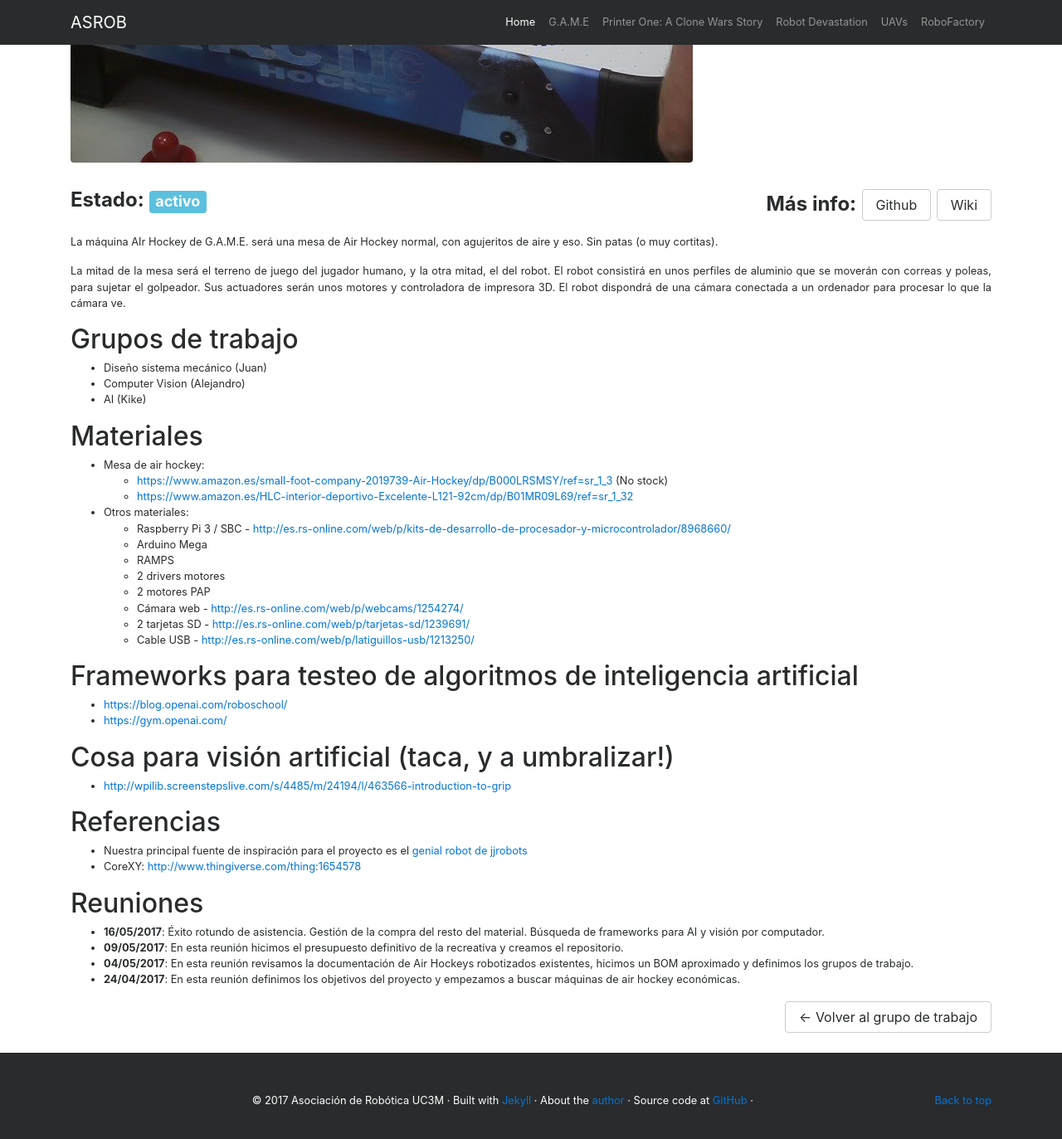
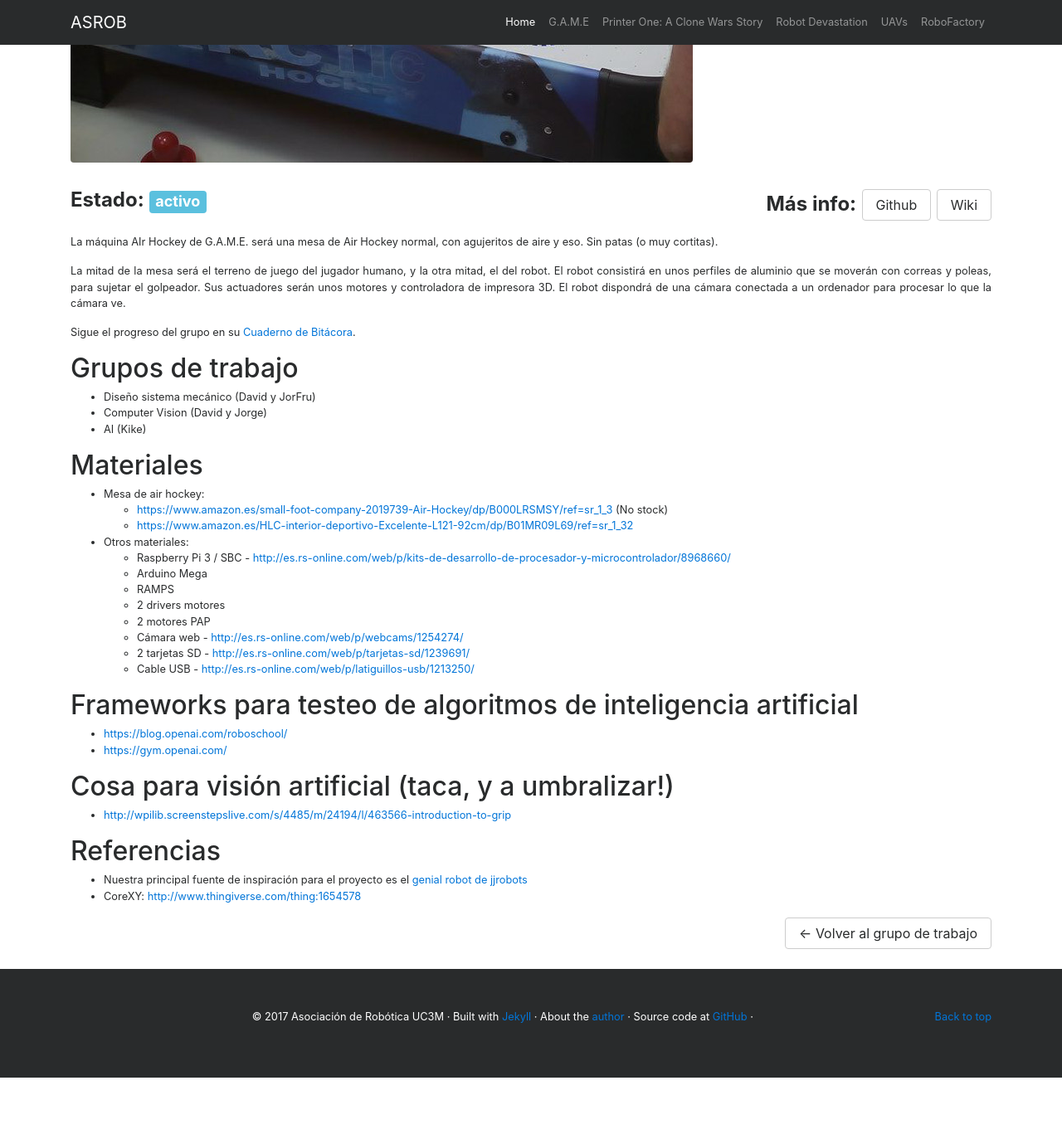
Before and after one commit to asrob-uc3m/asrob-uc3m.github.io, a Jekyll site: the page built from _projects/2017-04-24-air-hockey.markdown, in a window 1280 px wide and 1400 px high, scrolled down 1070 px. Shown: the top 1373 px of the window at 83% size. Built offline with Jekyll 4.4.1, drawn with Linux system fonts in a browser that asks for light colours; after the commit the page ends 2369 px from its top, so only the background shows below that.

Commit message:
Update 2017-04-24-air-hockey.markdown

```diff
--- a/_projects/2017-04-24-air-hockey.markdown
+++ b/_projects/2017-04-24-air-hockey.markdown
@@ -16,10 +16,12 @@ La máquina AIr Hockey de G.A.M.E. será una mesa de Air Hockey normal, con aguj
 
 La mitad de la mesa será el terreno de juego del jugador humano, y la otra mitad, el del robot. El robot consistirá en unos perfiles de aluminio que se moverán con correas y poleas, para sujetar el golpeador. Sus actuadores serán unos motores y controladora de impresora 3D. El robot dispondrá de una cámara conectada a un ordenador para procesar lo que la cámara ve.
 
+Sigue el progreso del grupo en su [Cuaderno de Bitácora]().
+
 ## Grupos de trabajo
 
-* Diseño sistema mecánico (Juan)
-* Computer Vision (Alejandro)
+* Diseño sistema mecánico (David y JorFru)
+* Computer Vision (David y Jorge)
 * AI (Kike)
 
 ## Materiales
@@ -51,14 +53,3 @@ La mitad de la mesa será el terreno de juego del jugador humano, y la otra mita
 *   Nuestra principal fuente de inspiración para el proyecto es el
     [genial robot de jjrobots](http://www.jjrobots.com/air-hockey-robot-evo/)
 *   CoreXY: <http://www.thingiverse.com/thing:1654578>
-
-## Reuniones
-
-* **16/05/2017**: Éxito rotundo de asistencia. Gestión de la compra del resto del
-material. Búsqueda de frameworks para AI y visión por computador.
-* **09/05/2017**: En esta reunión hicimos el presupuesto definitivo de la recreativa y
-creamos el repositorio.
-* **04/05/2017**: En esta reunión revisamos la documentación de Air Hockeys robotizados
-existentes, hicimos un BOM aproximado y definimos los grupos de trabajo.
-* **24/04/2017**: En esta reunión definimos los objetivos del proyecto y empezamos a
-buscar máquinas de air hockey económicas.
```
